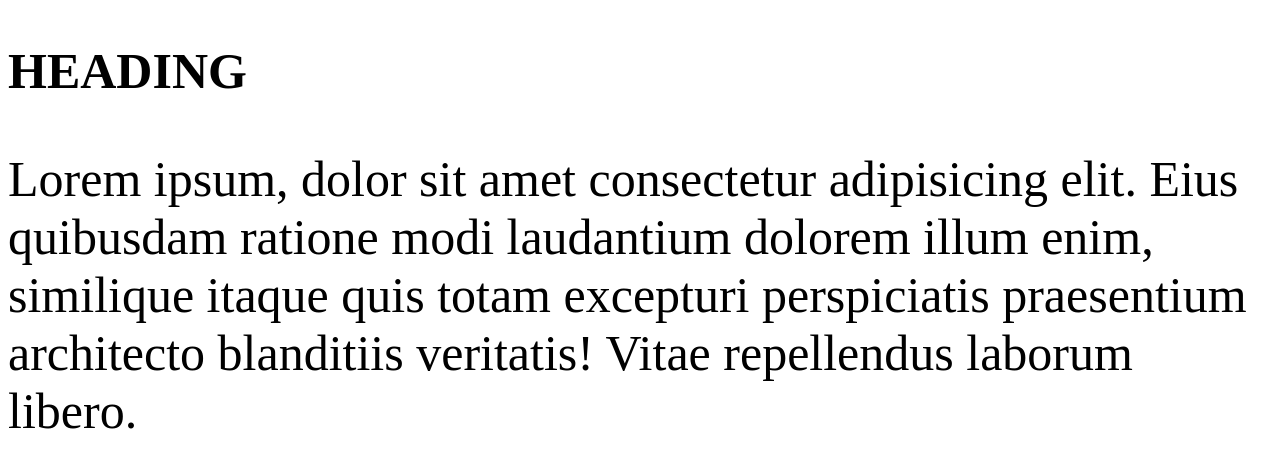
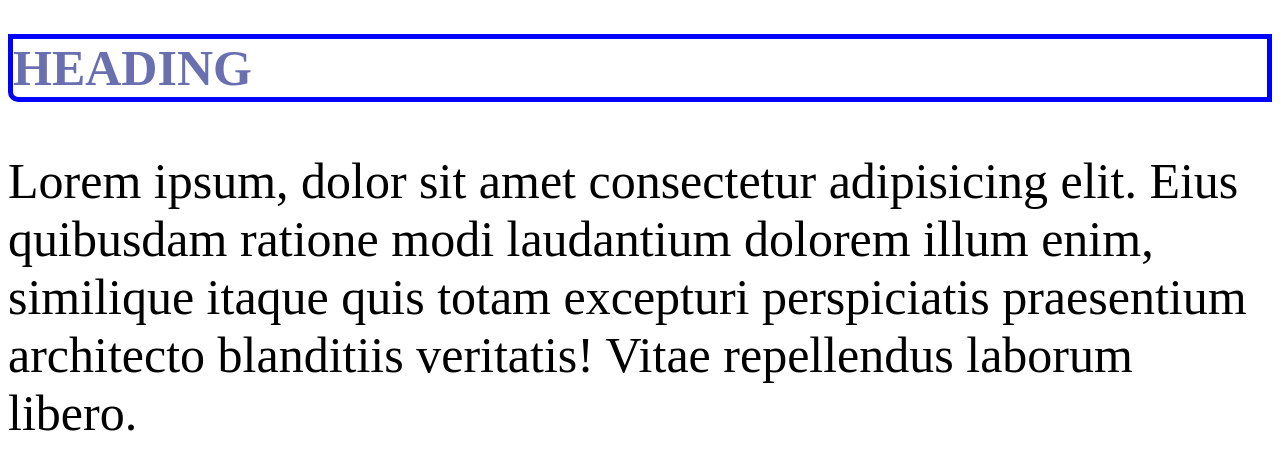
Before and after one commit to devcaiofelipe/css, a plain HTML site: page index.html in a window 1280 px wide. Drawn offline with Linux system fonts and the light colour scheme.

Commit message:
feat: new infos

```diff
--- /dev/null
+++ b/Anotations/propriedades.css
@@ -0,0 +1,38 @@
+body {
+  /* Cor do texto */
+  color: red;
+  /* alinhar o texto ao centro */
+  text-align: center;
+  /* altura do elemento */
+  height: 100px;
+  /* largura do elemento */
+  width: 100px;
+  /* cor do background */
+  background: red;
+  /* caminho ou url da imagem para por no fundo do backas */
+  background-image: url(path/url);
+  /* tamanho da imagem no background se auto ajusta ou nao */
+  background-size: contain;
+  /* se o fundo vai se repetir ou nao */
+  background-repeat: no-repeat;
+  /* a posicao que a imagem vai ficar no fundo */
+  background-position: center;
+}
+
+body {
+  /* propriedades de borda.
+    adiciona borda ao elemento,
+    tipos solid, dotted, dashed, double, groove, ridge, inset, outset, none, hidden
+    caso queria especificar um lado da borda, passe o lado (border-left, right etc...)
+  */
+  border: 1px solid black;
+  border-left: 1px;
+  border-right: 1px;
+  border-top: 1px;
+  border-bottom: 1px;
+  border-radius: 10px;
+  border-top-left-radius: 10px;
+  border-top-right-radius: 10px;
+  border-bottom-left-radius: 10px;
+  border-bottom-right-radius: 10px;
+}
--- a/css/styles.css
+++ b/css/styles.css
@@ -2,6 +2,8 @@
   font-size: 50px;
 }
 
-body div section p, h1 {
-  background: blue;
+h1 {
+  color: rgb(106, 111, 175);
+  border: 5px solid blue;
+  border-bottom-left-radius: 10px;
 }
--- a/index.html
+++ b/index.html
@@ -9,7 +9,7 @@
 </head>
 <body>
   <div class="main-content">
-    <h2 class="heading">HEADING</h2>
+    <h1 class="heading">HEADING</h1>
     <p>Lorem ipsum, dolor sit amet consectetur adipisicing elit. Eius quibusdam ratione modi laudantium dolorem illum enim, similique itaque quis totam excepturi perspiciatis praesentium architecto blanditiis veritatis! Vitae repellendus laborum libero.
     </p>
   </div>
```
